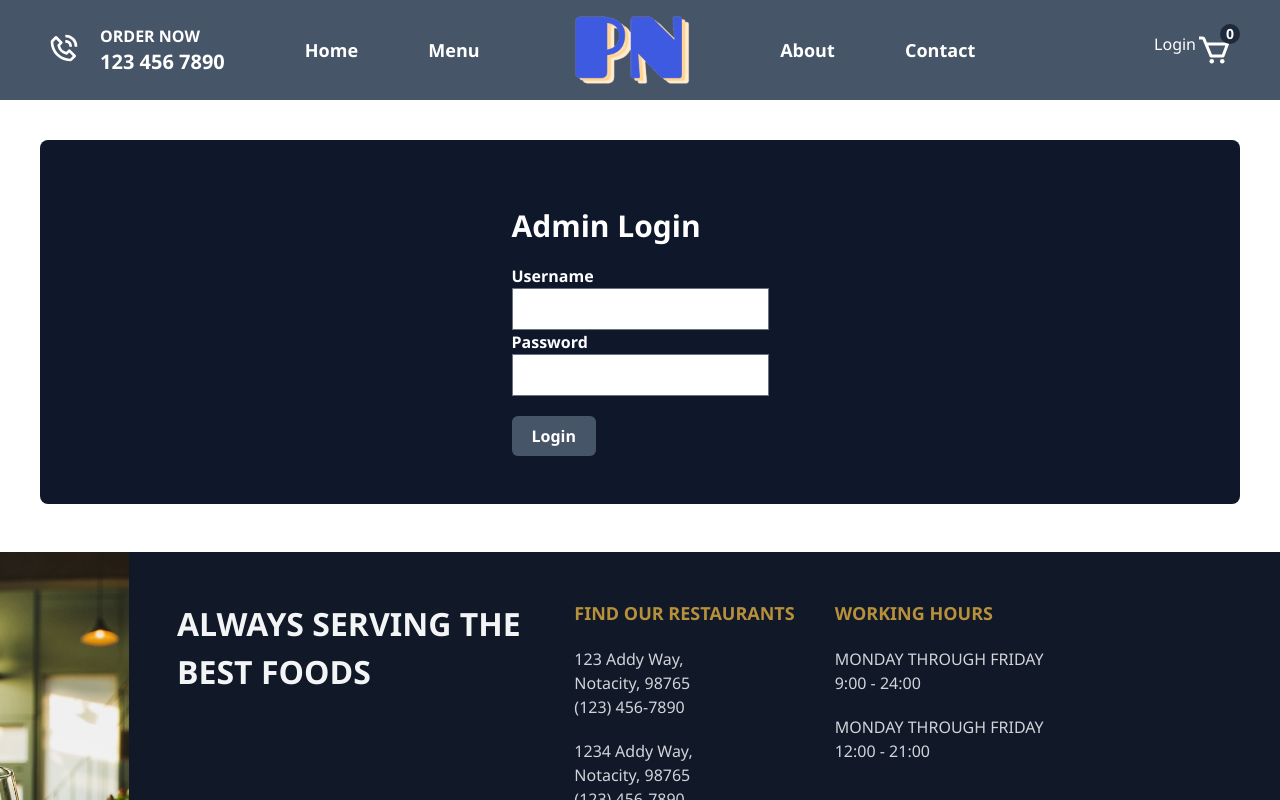
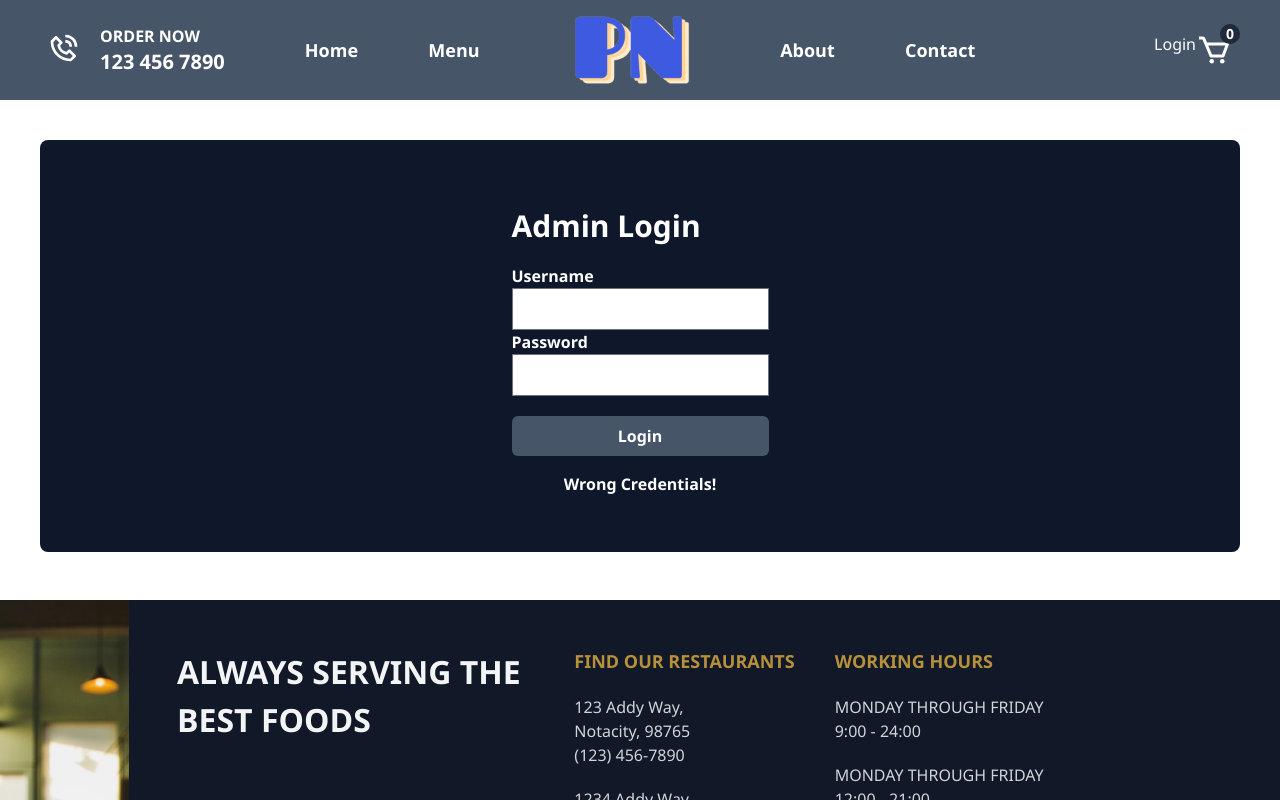
Before and after one commit to pn-code/restaurant-app, a Next.js app: page /login in a window 1280 px wide. Both pictures are taken after a click on the button "Login". Shown: the top 800 px of the page. Built offline with nearby package versions, Linux system fonts and the light colour scheme; no server answers.

Commit message:
Added handleLogin and error handling

```diff
--- a/pages/login.jsx
+++ b/pages/login.jsx
@@ -1,10 +1,25 @@
 import React, { useState } from "react";
+import axios from "axios";
+import { useRouter } from "next/router";
 
 const login = () => {
     const [username, setUsername] = useState("");
     const [password, setPassword] = useState("");
+    const [error, setError] = useState(false);
+    const router = useRouter();
 
-    const handleLogin = () => {};
+    const handleLogin = async () => {
+        try {
+            await axios.post("http://localhost:3000/api/auth", {
+                username,
+                password,
+            });
+            router.push("/admin")
+        } catch (err) {
+            console.log(err);
+            setError(true);
+        }
+    };
 
     return (
         // Container
@@ -41,12 +56,21 @@ const login = () => {
                         value={password}
                     />
                 </div>
+                <div className="flex flex-col">
                     <button
                         onClick={handleLogin}
                         className="mt-5 py-2 px-5 bg-slate-600 text-white font-bold rounded-md"
                     >
                         Login
                     </button>
+                    {error && (
+                        <div className="mt-2 py-2 flex justify-center items-center text-white font-bold">
+                            <span>
+                                Wrong Credentials!
+                            </span>
+                        </div>
+                    )}
+                </div>
             </div>
         </div>
     );
```
Lines whose indentation alone changed are shown as unchanged.
